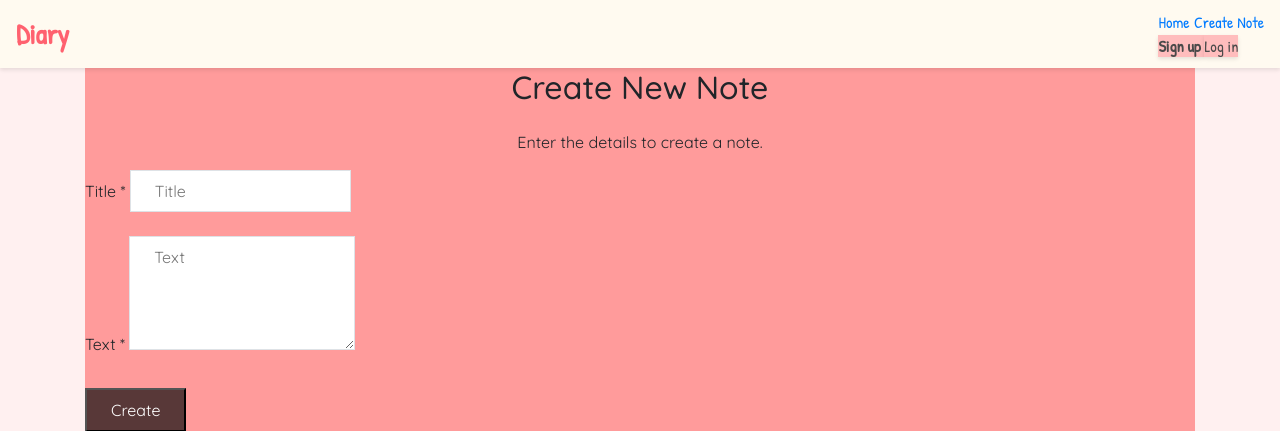
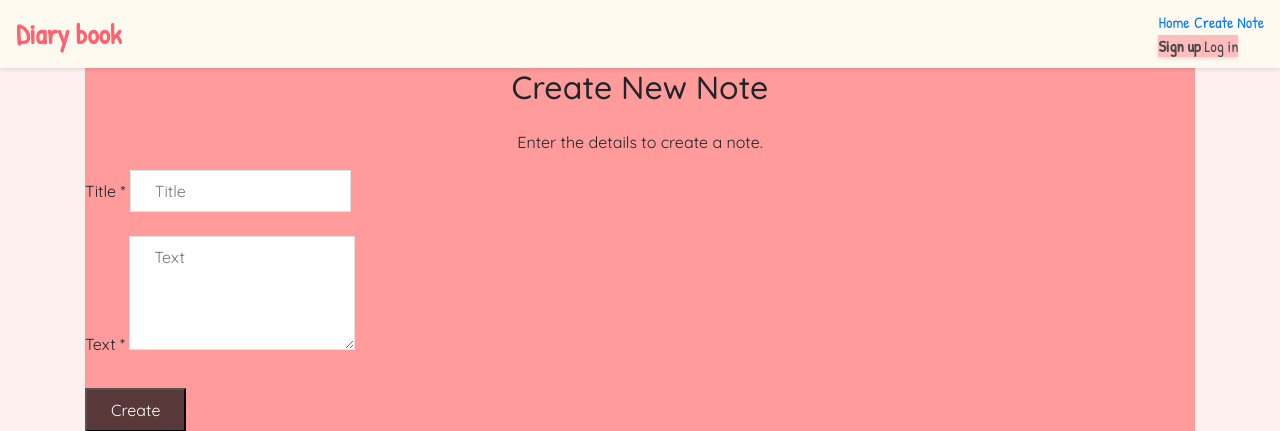
Before and after one commit to RajuGumpula1999/x23220708-devsecop-diary, a Django app: page /create/ in a window 1280 px wide. Shown: the top 431 px of the page. Run offline with Django 5.2, Linux system fonts and the light colour scheme; some libraries are stand-ins or nearby versions.

Commit message:
Update base.html

```diff
--- a/templates/main/base.html
+++ b/templates/main/base.html
@@ -52,7 +52,7 @@
     <nav class="navbar" role="navigation" aria-label="main navigation">
         <div class="navbar-brand">
             <a class="navbar-item" href="{% url 'index' %}">
-                <strong>Diary</strong> <!-- Personalized brand name with friendly color -->
+                <strong>Diary book</strong> <!-- Personalized brand name with friendly color -->
             </a>
             <!-- Responsive navbar toggler -->
             <a role="button" class="navbar-burger" aria-label="menu" aria-expanded="false" data-target="navbarBasicExample">
```
